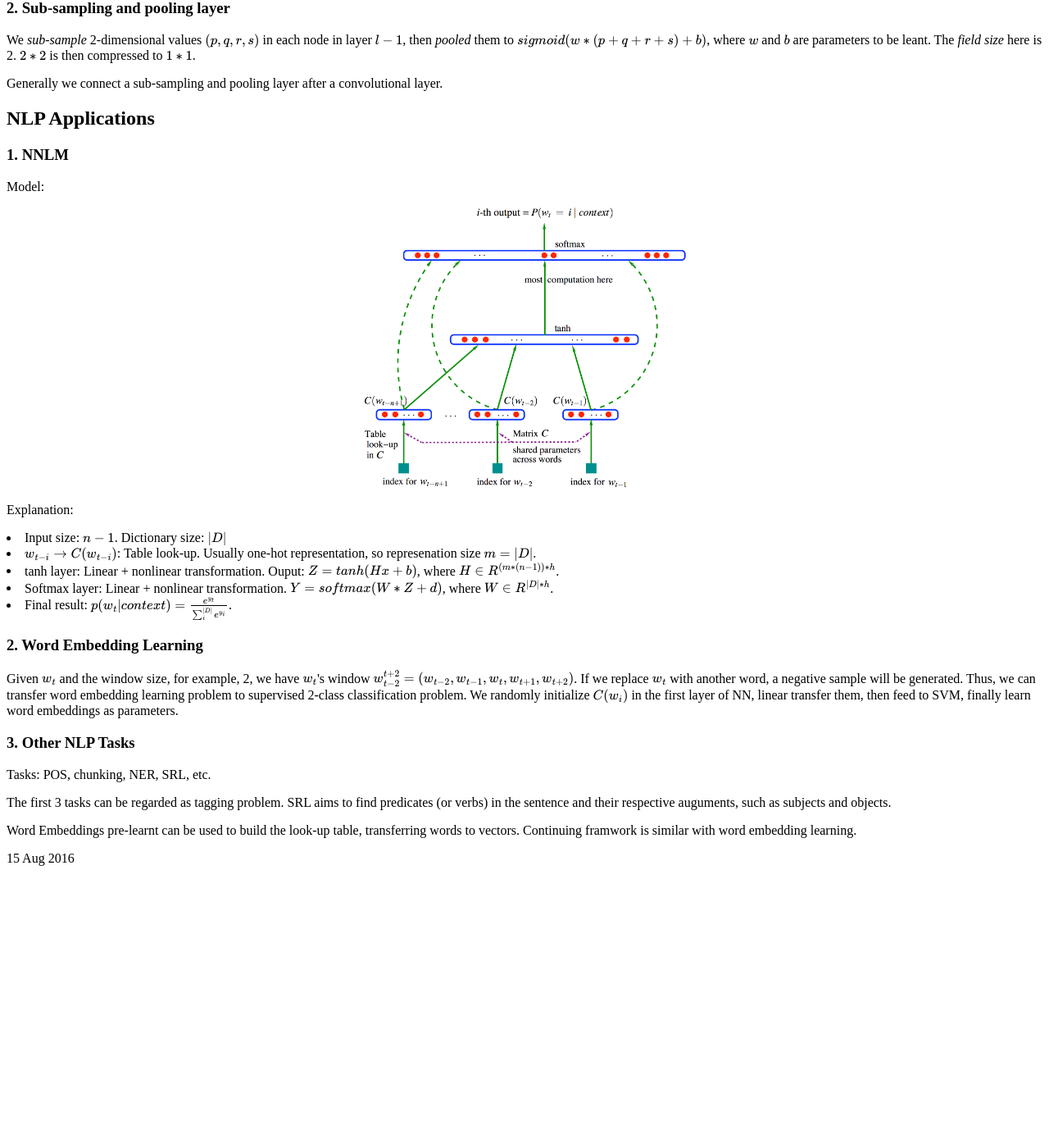
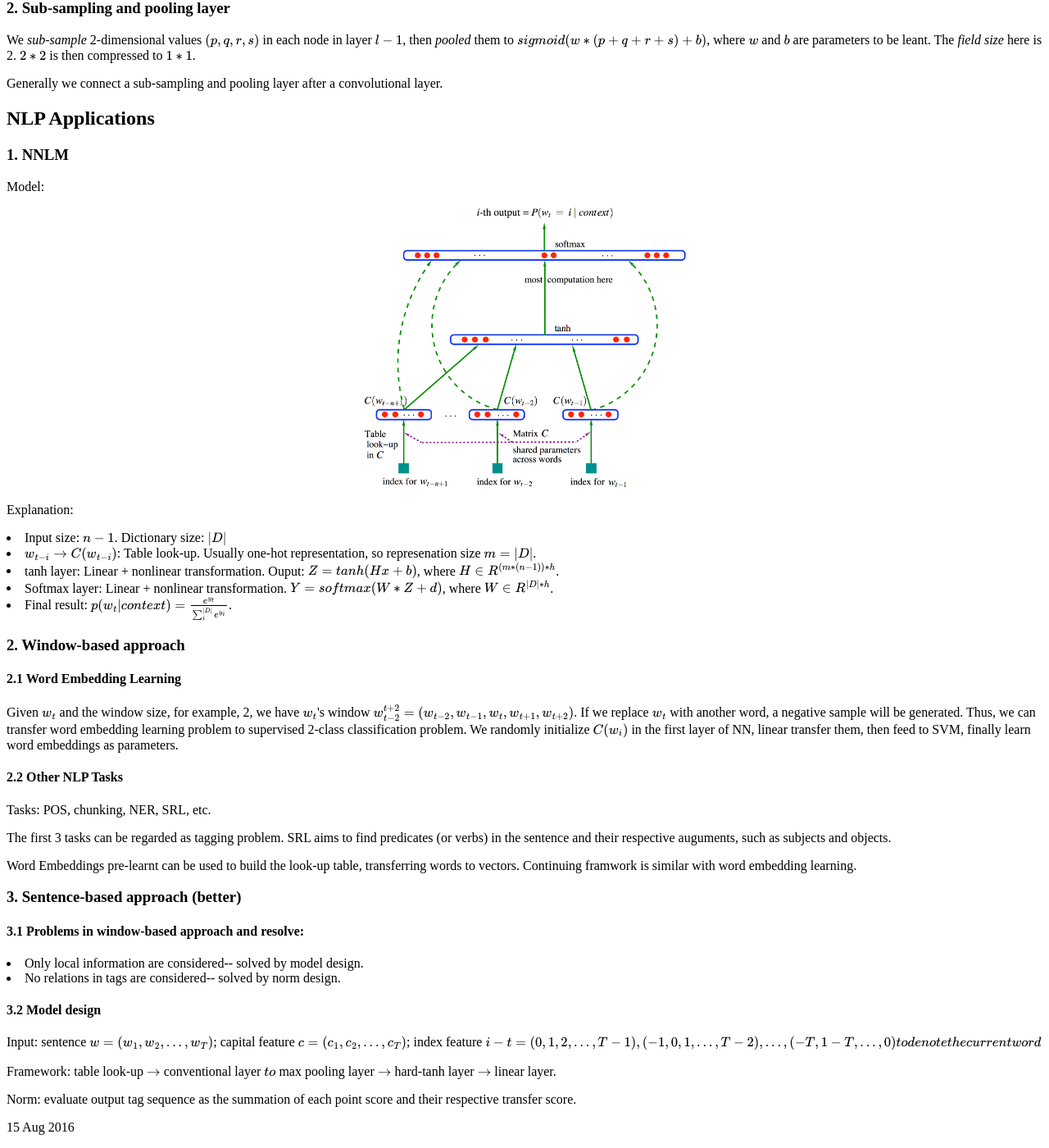
Before and after one commit to yumoxu/Blog, a Jekyll site: the page built from _posts/2016-08-15-Deep-Learning-Notes.html, in a window 1280 px wide and 1400 px high, scrolled down 1854 px. Shown: the whole window at 82% size. Built offline with Jekyll 4.4.1, drawn with Linux system fonts in a browser that asks for light colours; formulas are drawn with MathJax 3; before the commit the page ends 2926 px from its top, so only the background shows below that.

Commit message:
update dl notes

```diff
--- a/_posts/2016-08-15-Deep-Learning-Notes.html
+++ b/_posts/2016-08-15-Deep-Learning-Notes.html
@@ -75,12 +75,21 @@ title: Deep Learning Notes
 <li>Softmax layer: Linear + nonlinear transformation. $Y = softmax(W * Z + d)$, where $W \in R^{|D| * h}$.</li>
 <li>Final result: $p(w_t|context) = \frac{e^{y_t}}{\sum_{i}^{|D|} e^{y_i}}$.</li>
 </p>
-
-<h3>2. Word Embedding Learning</h3>
+<h3>2. Window-based approach</h3>
+<h4>2.1 Word Embedding Learning</h4>
 Given $w_t$ and the window size, for example, 2, we have $w_t$'s window $w_{t-2}^{t+2} = (w_{t-2}, w_{t-1}, w_{t}, w_{t+1}, w_{t+2})$. If we replace $w_t$ with another word, a negative sample will be generated. Thus, we can transfer word embedding learning problem to supervised 2-class classification problem. We randomly initialize $C(w_i)$ in the first layer of NN, linear transfer them, then feed to SVM, finally learn word embeddings as parameters.
-<h3>3. Other NLP Tasks</h3>
+<h4>2.2 Other NLP Tasks</h4>
 <p>Tasks: POS, chunking, NER, SRL, etc.</p>
 <p>The first 3 tasks can be regarded as tagging problem. SRL aims to find predicates (or verbs) in the sentence and their respective auguments, such as subjects and objects.</p>
 <p>Word Embeddings pre-learnt can be used to build the look-up table, transferring words to vectors. Continuing framwork is similar with word embedding learning.</p>
 
+<h3>3. Sentence-based approach (better)</h3>
+<h4>3.1 Problems in window-based approach and resolve: </h4>
+<li>Only local information are considered--  solved by model design.</li>
+<li>No relations in tags are considered-- solved by norm design.</li>
+<h4>3.2 Model design</h4>
+<p>Input: sentence $w = (w_1, w_2, ..., w_T)$; capital feature $c = (c_1, c_2, ..., c_T)$; index feature $i-t = {(0, 1, 2, ..., T-1), (-1, 0, 1, ..., T-2), ..., (-T, 1-T, ..., 0)} to denote the current word$</p>
+<p>Framework: table look-up $\to$ conventional layer $to$ max pooling layer $\to$ hard-tanh layer $\to$ linear layer.</p>
+<p>Norm: evaluate output tag sequence as the summation of each point score and their respective transfer score.</p>
+
 <p>{{ page.date | date_to_string }}</p>
```
Also changed, not shown: 2 other files.
